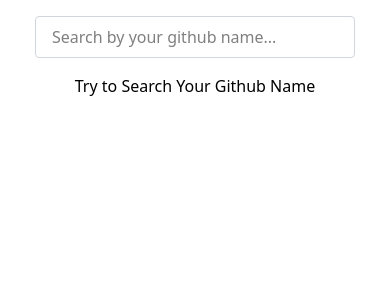
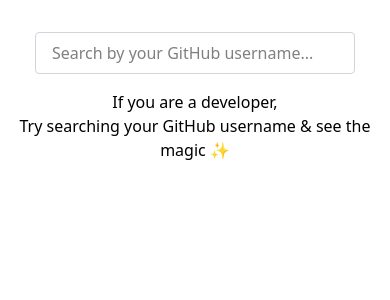
Before and after one commit to codedbyMojnu/search-feature-with-pagination, a React (Vite) app: page / in a window 390 px wide. Shown: the top 300 px of the page. Built offline with nearby package versions, Linux system fonts and the light colour scheme.

Commit message:
update responsives design

```diff
--- a/src/App.jsx
+++ b/src/App.jsx
@@ -1,51 +1,106 @@
 import { useEffect, useState } from "react";
+import DisplayData from "./components/DisplayData";
 import Pagination from "./components/Pagination";
 import SearchBox from "./components/SearchBox";
-import UsersInfo from "./components/UsersInfo";
-import { MAX_VISIBLE_PAGE, USERS_PER_PAGE } from "./constants/pagination";
+import { DATA_PER_PAGE, MAX_VISIBLE_PAGE } from "./constants/pagination";
 import useSearchAPI from "./hooks/useSearchAPI";
 import getDynamicPageNumbers from "./utils/get-dynamic-page-numbers";
 
 export default function App() {
-  const [query, setQuery] = useState("");
-  const [currentPage, setCurrentPage] = useState(1);
-  const [dynamicPageNumbers, setDynamicPageNumbers] = useState([]);
-  const [slicedData, setslicedData] = useState([]);
+  // Local states
+  const [query, setQuery] = useState(""); // Search input
+  const [currentPage, setCurrentPage] = useState(1); // Current pagination page, set Default 1
+  const [pageNumbers, setPageNumbers] = useState([]); // Visible page numbers
+  const [currentItems, setCurrentItems] = useState([]); // Items shown on current page
+  const [isTyping, setIsTyping] = useState(false); // Typing indicator
 
-  const usersData = useSearchAPI(query);
+  // Custom hook for fetching user data based on search query
+  const { data, loading, error } = useSearchAPI(query);
 
+  // Reset to page 1 when new query is typed
   useEffect(() => {
     setCurrentPage(1);
   }, [query]);
 
+  // Handle "Typing..." indicator logic
   useEffect(() => {
-    const items = usersData?.items || [];
-    const start = (currentPage - 1) * USERS_PER_PAGE;
-    const end = currentPage * USERS_PER_PAGE;
+    if (!query.trim()) {
+      setIsTyping(false);
+      return;
+    }
 
-    setslicedData(items.slice(start, end));
+    const timeout = setTimeout(() => {
+      setIsTyping(false); // Stop typing after delay
+    }, 500);
 
-    const pageNumbers = getDynamicPageNumbers(
+    return () => clearTimeout(timeout); // Clear timeout on next key press
+  }, [query]);
+
+  // Slice data + calculate page numbers when data or page changes
+  useEffect(() => {
+    const items = data?.items || [];
+
+    // Get items for current page
+    const startIndex = (currentPage - 1) * DATA_PER_PAGE;
+    const endIndex = currentPage * DATA_PER_PAGE;
+    setCurrentItems(items.slice(startIndex, endIndex));
+
+    // Generate visible page numbers (pagination window)
+    const visiblePages = getDynamicPageNumbers(
       currentPage,
       MAX_VISIBLE_PAGE,
-      USERS_PER_PAGE,
+      DATA_PER_PAGE,
       items.length
     );
-
-    setDynamicPageNumbers(pageNumbers);
-  }, [usersData, currentPage]);
+    setPageNumbers(visiblePages);
+  }, [data, currentPage]);
 
   return (
-    <>
-      <SearchBox onQueryChange={setQuery} query={query} />
+    <div className="p-4 space-y-6">
+      {/* 🔍 Search box with typing tracker */}
+      <SearchBox
+        onQueryChange={setQuery}
+        query={query}
+        onTyping={setIsTyping}
+      />
 
-      <UsersInfo searchQuery={query} usersData={slicedData} />
+      {/* ℹ️ Status messages: Typing, Loading, Errors, Empty results */}
+      <div className="flex flex-col sm:flex-row justify-center items-center">
+        {isTyping && <p className="text-yellow-500">Typing...</p>}
+        {loading && <p>Loading...</p>}
+        {error && <p className="text-red-500">Error: {error}</p>}
 
-      <Pagination
-        pageNumbers={dynamicPageNumbers}
-        onPageValueChange={setCurrentPage}
-        currentPage={currentPage}
-      />
-    </>
+        {/* No results */}
+        {!isTyping &&
+          !loading &&
+          !error &&
+          query.trim() &&
+          data?.items?.length === 0 && <p>No results found.</p>}
+
+        {/* Initial help message */}
+        {!loading && !error && query.trim() === "" && (
+          <p className="text-center">
+            If you are a developer, <br />
+            Try searching your GitHub username & see the magic ✨
+          </p>
+        )}
+      </div>
+
+      {/* 🧾 Show user cards for current page */}
+      <div className="flex flex-col sm:flex-row justify-center items-center gap-6 min-h-[100px]">
+        {!loading && !error && query.trim() && currentItems.length > 0 && (
+          <DisplayData data={currentItems} />
+        )}
+      </div>
+
+      {/* 🔢 Pagination component */}
+      {pageNumbers.length > 0 && (
+        <Pagination
+          pageNumbers={pageNumbers}
+          currentPage={currentPage}
+          onPageValueChange={setCurrentPage}
+        />
+      )}
+    </div>
   );
 }
--- /dev/null
+++ b/src/components/DisplayData.jsx
@@ -0,0 +1,24 @@
+export default function DisplayData({ data }) {
+  return (
+    <div className="grid grid-cols-1 sm:grid-cols-2 md:grid-cols-3 lg:grid-cols-4 gap-6 p-4">
+      {data?.map((user) => (
+        <a
+          href={user.html_url}
+          key={user.id}
+          className="cursor-pointer"
+          target="_blank"
+          rel="noopener noreferrer"
+        >
+          <div className="bg-white shadow-md rounded-xl p-4 flex flex-col items-center space-y-3 hover:shadow-lg transition-shadow duration-300">
+            <img
+              src={user.avatar_url}
+              alt={user.login}
+              className="h-32 w-32 rounded-full object-cover border-4 border-blue-100"
+            />
+            <p className="text-lg font-semibold text-gray-800">{user.login}</p>
+          </div>
+        </a>
+      ))}
+    </div>
+  );
+}
--- a/src/components/SearchBox.jsx
+++ b/src/components/SearchBox.jsx
@@ -1,11 +1,15 @@
-export default function Searchbar({ onQueryChange, query }) {
+export default function Searchbar({ query, onQueryChange, onTyping }) {
   return (
     <div className="flex justify-center items-center m-4">
       <input
         type="text"
-        placeholder="Search by your github name..."
+        placeholder="Search by your GitHub username..."
         value={query}
-        onChange={(e) => onQueryChange(e.target.value)}
+        onChange={(e) => {
+          // ✅ User কিছু টাইপ করলে সেটি parent কে জানিয়ে দাও
+          onTyping(true); // বলে দাও টাইপিং হচ্ছে
+          onQueryChange(e.target.value); // query আপডেট করো
+        }}
         className="px-4 py-2 border w-80 border-gray-300 rounded focus:outline-none focus:ring-0 focus:border-gray-300"
       />
     </div>
--- a/src/components/UsersInfo.jsx
+++ /dev/null
@@ -1,28 +0,0 @@
-export default function Data({ searchQuery, usersData }) {
-  console.log(usersData);
-  return (
-    <div className="flex flex-col sm:flex-row justify-center items-center gap-6">
-      {searchQuery.trim() !== ""
-        ? usersData?.map((user) => (
-            <a
-              href={user.html_url}
-              key={user.id}
-              className="cursor-pointer"
-              target="_blank"
-            >
-              <div className="bg-white shadow-md rounded-xl p-4 flex flex-col items-center space-y-3 hover:shadow-lg transition-shadow duration-300">
-                <img
-                  src={user.avatar_url}
-                  alt={user.login}
-                  className="h-32 w-32 rounded-full object-cover border-4 border-blue-100"
-                />
-                <p className="text-lg font-semibold text-gray-800">
-                  {user.login}
-                </p>
-              </div>
-            </a>
-          ))
-        : "Try to Search Your Github Name"}
-    </div>
-  );
-}
--- a/src/constants/pagination.js
+++ b/src/constants/pagination.js
@@ -1,2 +1,2 @@
-export const USERS_PER_PAGE = 3;
-export const MAX_VISIBLE_PAGE = 5;
+export const DATA_PER_PAGE = 6;
+export const MAX_VISIBLE_PAGE = 7;
--- a/src/hooks/useSearchAPI.jsx
+++ b/src/hooks/useSearchAPI.jsx
@@ -1,39 +1,65 @@
 import { useEffect, useState } from "react";
 
+// ✅ Custom Hook: Search Query অনুযায়ী API কল করে রেজাল্ট, লোডিং ও এরর রিটার্ন করে
 export default function useSearchAPI(searchQuery) {
-  const [data, setData] = useState(null);
+  const [data, setData] = useState({ items: [] }); // API response data
+  const [loading, setLoading] = useState(false); // Loading state
+  const [error, setError] = useState(null); // Error message
+
   useEffect(() => {
-    let ignore = false;
-    const timeOutId = setTimeout(() => {
-      if (!searchQuery.trim()) {
-        setData({ items: [] }); // ✅ Make sure this line exists
+    const controller = new AbortController(); // ✅ পুরাতন অনুরোধ বাতিলের জন্য
+    const timeoutId = setTimeout(() => {
+      const query = searchQuery.trim();
+
+      // ✅ খালি query হলে ডেটা রিসেট করে ফেলে
+      if (!query) {
+        setData({ items: [] });
+        setLoading(false);
+        setError(null);
         return;
       }
 
-      async function fetchUsers() {
-        await fetch(
-          `${import.meta.env.VITE_SERVER_BASE_API_URL}=${searchQuery}`,
-          {
-            headers: {
-              Authorization: `Bearer ${import.meta.env.VITE_AUTH_TOKEN}`,
-            },
+      const fetchData = async () => {
+        setLoading(true);
+        setError(null); // ✅ নতুন কল শুরু করলে error মুছে ফেলি
+
+        try {
+          const response = await fetch(
+            `${import.meta.env.VITE_SERVER_BASE_API_URL}=${query}`,
+            {
+              headers: {
+                Authorization: `Bearer ${import.meta.env.VITE_AUTH_TOKEN}`,
+              },
+              signal: controller.signal, // ✅ অনুরোধ বাতিল করার জন্য
+            }
+          );
+
+          if (!response.ok) {
+            throw new Error(`Error ${response.status}: ${response.statusText}`);
           }
-        )
-          .then((response) => response.json())
-          .then((data) => {
-            if (!ignore) {
-              setData(data);
-            }
-          });
-      }
 
-      fetchUsers();
-    }, 500);
+          const result = await response.json();
+          setData(result);
+        } catch (err) {
+          // ✅ যদি ইউজার অন্য কিছু টাইপ করে ফেলেন, AbortError হলে ইগনোর করি
+          if (err.name !== "AbortError") {
+            setError(err.message || "Something went wrong");
+            setData({ items: [] });
+          }
+        } finally {
+          setLoading(false); // ✅ শেষ হোক যেভাবেই, লোডিং false করব
+        }
+      };
 
+      fetchData();
+    }, 500); // ✅ 500ms delay দিয়ে টাইপিং শেষে API call
+
+    // ✅ Cleanup: নতুন টাইপ করলে আগের টাইমআউট এবং ফেচ বাতিল
     return () => {
-      ignore = true;
-      clearTimeout(timeOutId);
-    }; // ignore true for new keystroke
+      controller.abort();
+      clearTimeout(timeoutId);
+    };
   }, [searchQuery]);
-  return data;
+
+  return { data, loading, error };
 }
```
Also changed, not shown: src/components/Pagination.jsx (+7 -7 lines), src/utils/get-dynamic-page-numbers.js (+22 -17 lines).
